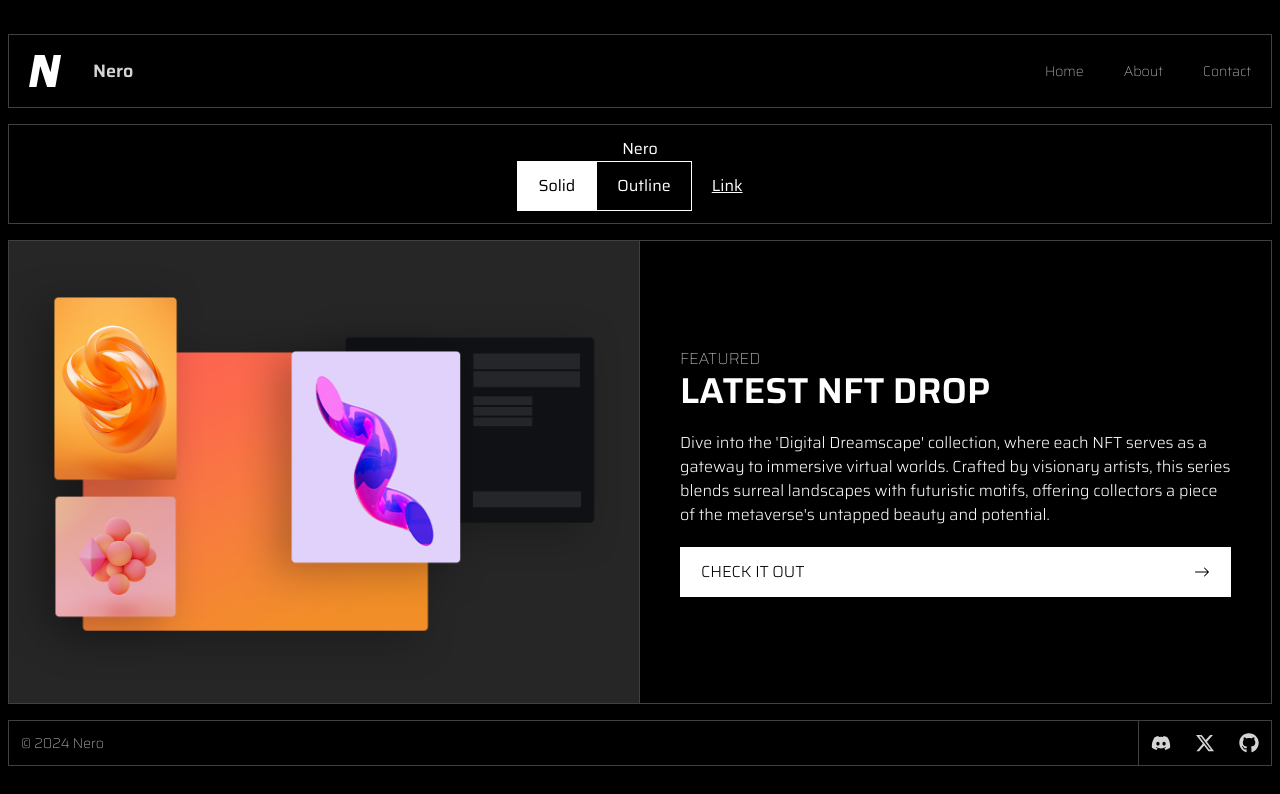
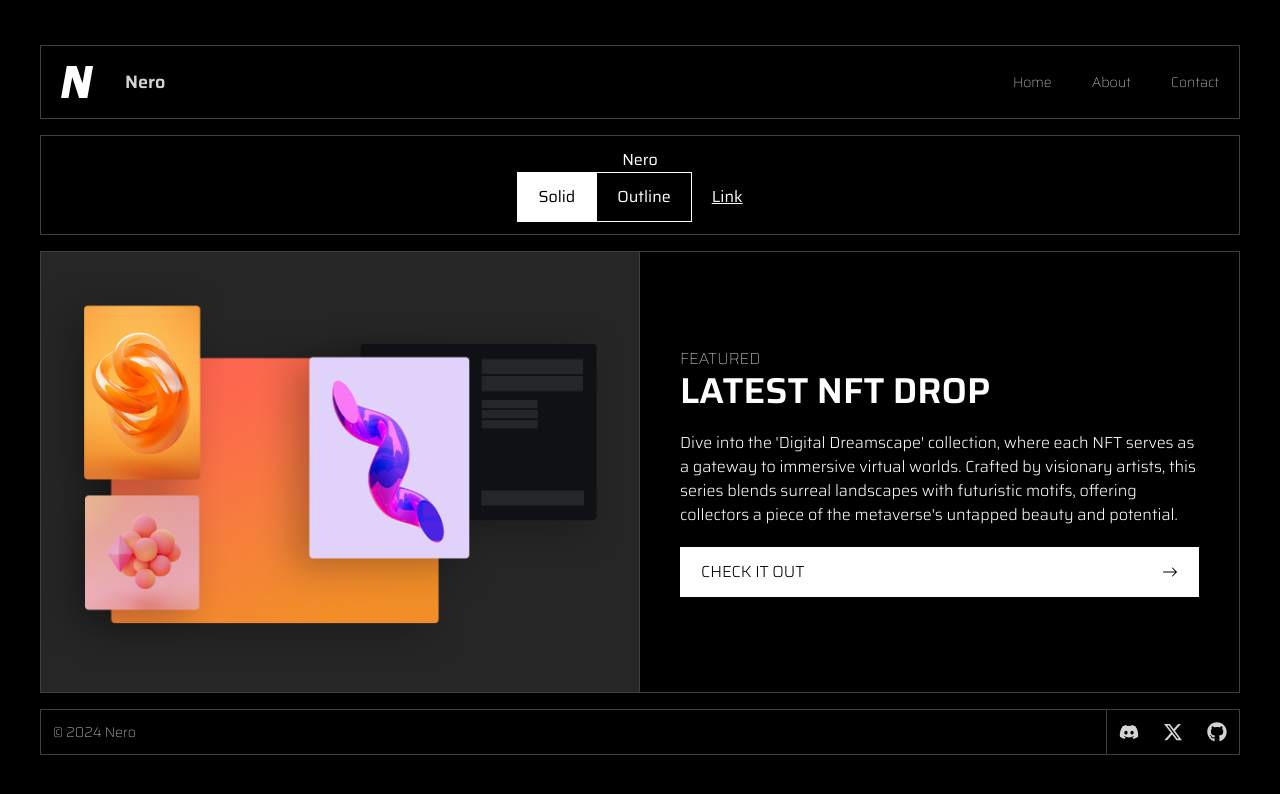
Before and after one commit to kisbalazspatrik/nero-landing, a Next.js app: page / in a window 1280 px wide. Shown: the top 794 px of the page. Built offline with nearby package versions, Linux system fonts and the light colour scheme.

Commit message:
(fix) width in css

```diff
--- a/src/app/globals.scss
+++ b/src/app/globals.scss
@@ -14,7 +14,7 @@ body {
 }
 
 .full-width {
-  min-width: 100%;
-  min-width: -moz-available;
-  min-width: -webkit-fill-available;
+  width: 100%;
+  width: -moz-available;
+  width: -webkit-fill-available;
 }
```
